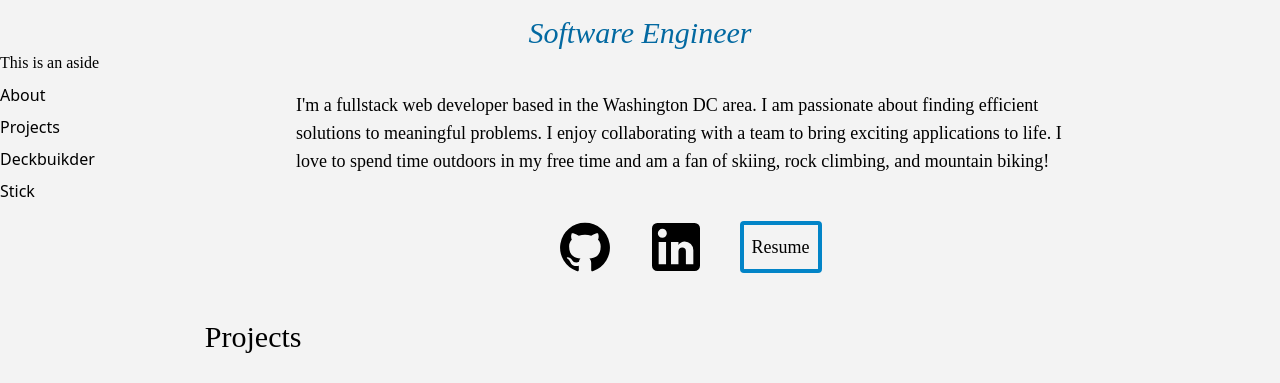
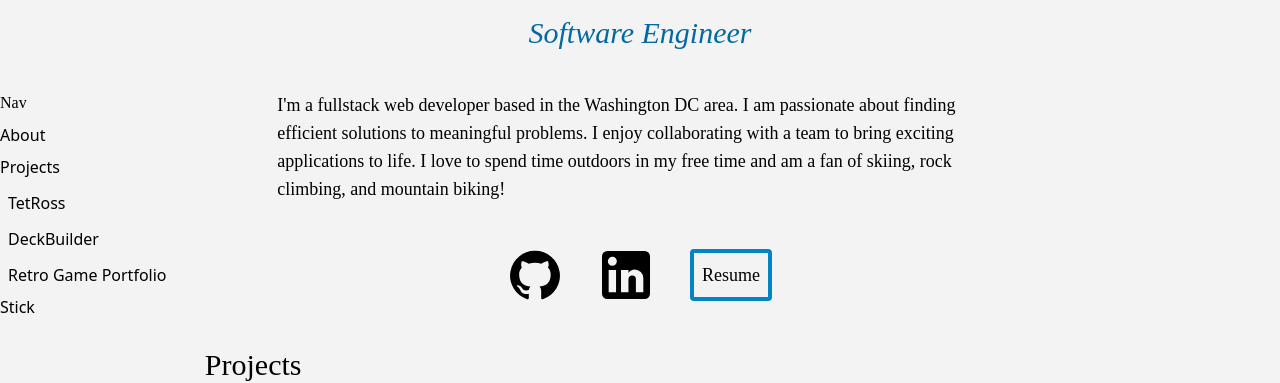
Before and after one commit to josephesteva/portfolio, a React (Vite) app: page / in a window 1280 px wide. Shown: the part 353-736 px from the top of the page. Built offline with nearby package versions, Linux system fonts and the light colour scheme; a web font is replaced by a local one.

Commit message:
Update nav bar layout

```diff
--- a/src/components/About.jsx
+++ b/src/components/About.jsx
@@ -5,8 +5,8 @@ import LinkedInIcon from "@mui/icons-material/LinkedIn";
 function About() {
   return (
     <>
-      <div id="about" className="flex justify-center scroll-m-9"></div>
-      <div id="about" className="flex justify-center mt-10">
+      {/* <p className="text-center">About test</p> */}
+      <div id="about" className="flex justify-center mt-10 mx-24 scroll-m-12">
         <div className="w-2/3">
           {/* <h2 className="mb-5 text-3xl">About</h2> */}
           <p className="text-lg mb-10">
--- a/src/components/SideBar.jsx
+++ b/src/components/SideBar.jsx
@@ -1,15 +1,25 @@
 import React, { useState } from "react";
+import { projectData } from "../projectData";
 
 export default function SideBar() {
   const [stick, setStick] = useState(false);
 
   return (
-    <div className={!stick ? "float-left top-0 left-0" : "fixed top-10"}>
-      <aside className="flex flex-col gap-2 items-start">
-        <h2>This is an aside</h2>
+    <div className={!stick ? "absolute mt-10" : "fixed top-10"}>
+      <aside className="flex flex-col gap-2 items-start [&>a:hover]:bg-sky-500">
+        <h2>Nav</h2>
         <a href="#about">About</a>
         <a href="#projects">Projects</a>
-        <a href="#deckbuilder">Deckbuikder</a>
+        <div className="mt-1 flex gap-3 flex-col items-start">
+          {projectData.map((project) => {
+            return (
+              <a key={project.id} href={`#${project.id}`} className="text-left px-2 hover:bg-sky-500">
+                {project.title}
+              </a>
+            );
+            // "Hello";
+          })}
+        </div>
         <button onClick={() => setStick(!stick)}>Stick</button>
       </aside>
     </div>
```
